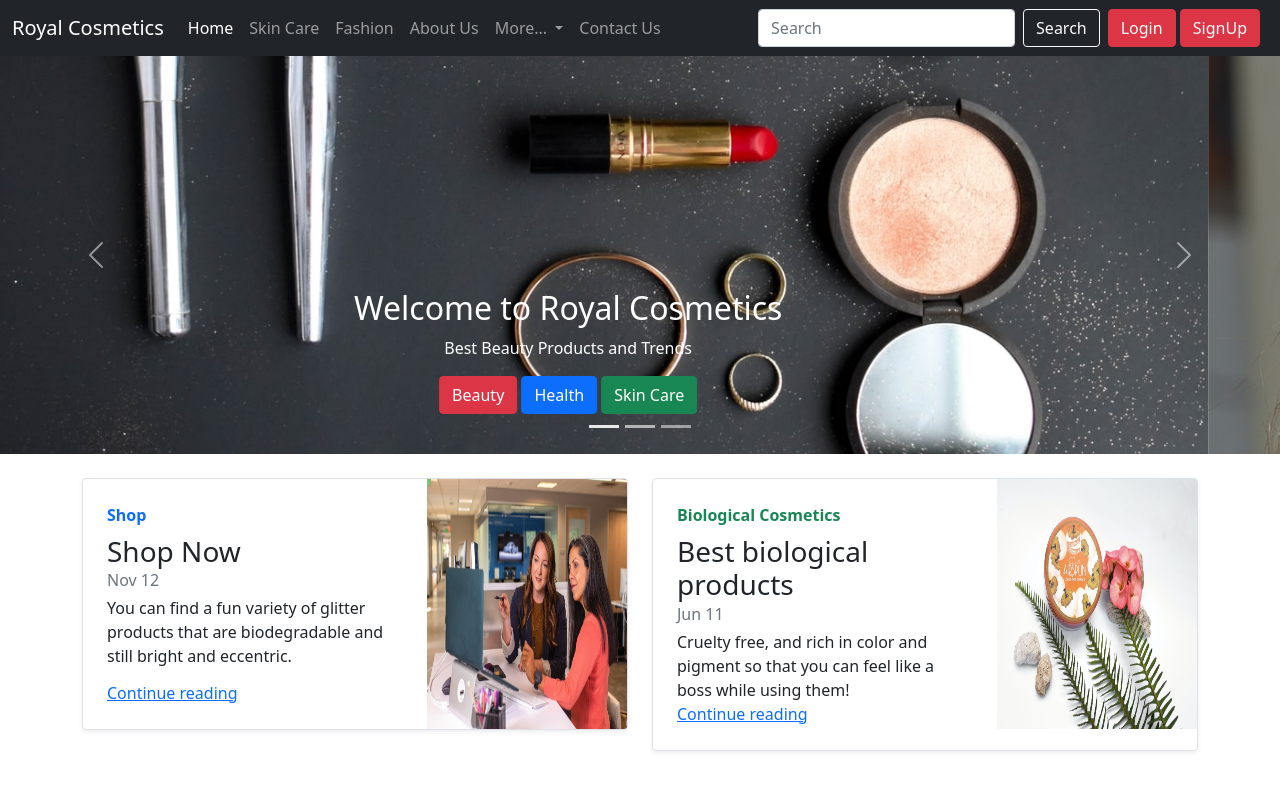
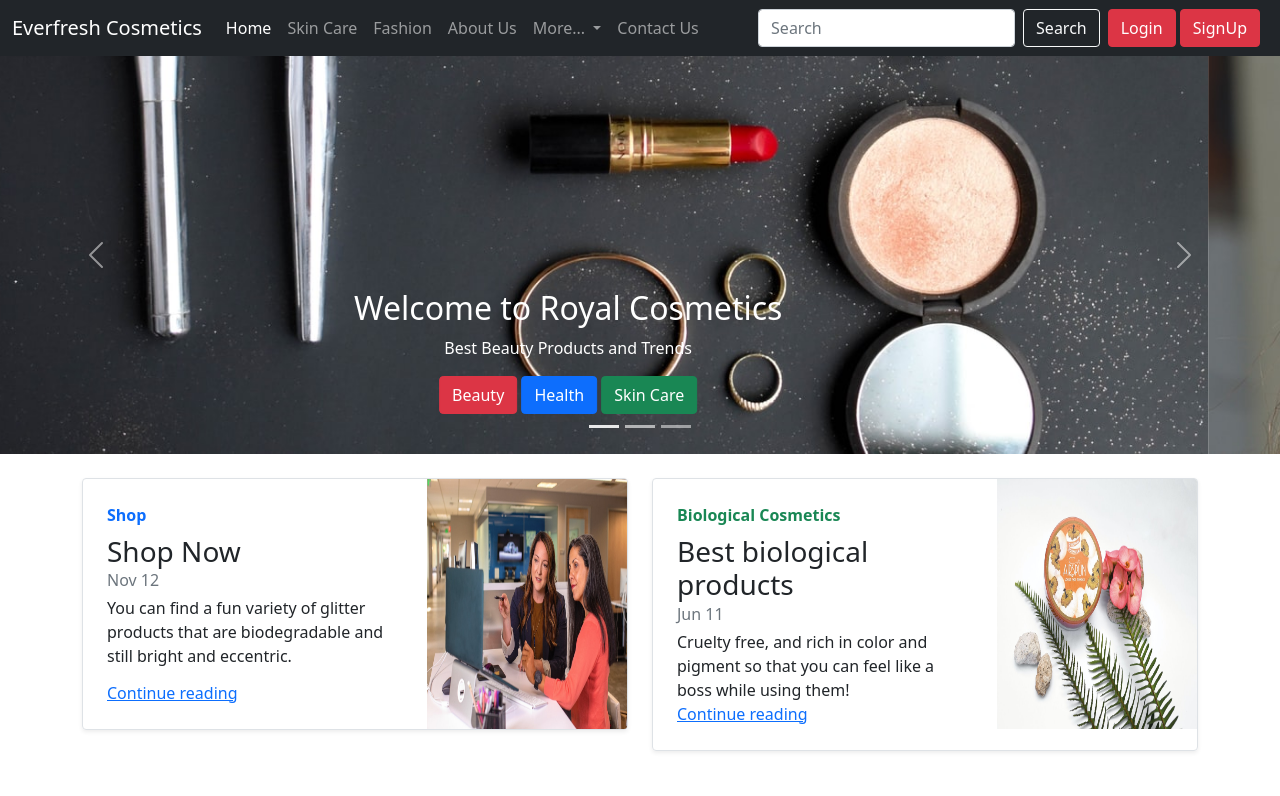
Before and after one commit to codershubham-123/beautyweb.github.io, a plain HTML site: page index.html in a window 1280 px wide. Shown: the top 796 px of the page. Drawn offline with nearby package versions, Linux system fonts and the light colour scheme.

Commit message:
Update index.html

```diff
--- a/index.html
+++ b/index.html
@@ -16,7 +16,7 @@
 <body>
     <nav class="navbar navbar-expand-lg navbar-dark bg-dark">
         <div class="container-fluid">
-            <a class="navbar-brand" href="#">Royal Cosmetics</a>
+            <a class="navbar-brand" href="#">Everfresh Cosmetics</a>
             <button class="navbar-toggler" type="button" data-bs-toggle="collapse"
                 data-bs-target="#navbarSupportedContent" aria-controls="navbarSupportedContent" aria-expanded="false"
                 aria-label="Toggle navigation">
```
